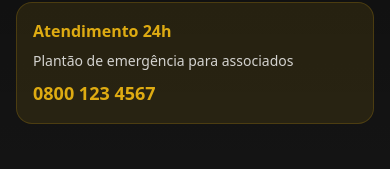
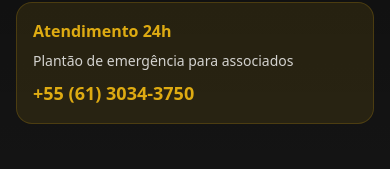
Before and after one commit to Dwalkerd/cobrapol-33, a React (Vite) app: page /sindicatos in a window 390 px wide. Shown: the part 2438-2607 px from the top of the page. Built offline with nearby package versions, Linux system fonts and the light colour scheme; no server answers; the database is empty.

Commit message:
Fix: Update phone number in footer

```diff
--- a/src/components/Footer.tsx
+++ b/src/components/Footer.tsx
@@ -116,7 +116,7 @@ const Footer = () => {
               <p className="text-sm text-background/80 mb-2">
                 Plantão de emergência para associados
               </p>
-              <p className="text-lg font-bold text-gold">0800 123 4567</p>
+              <p className="text-lg font-bold text-gold">+55 (61) 3034-3750</p>
             </div>
           </div>
         </div>
```
